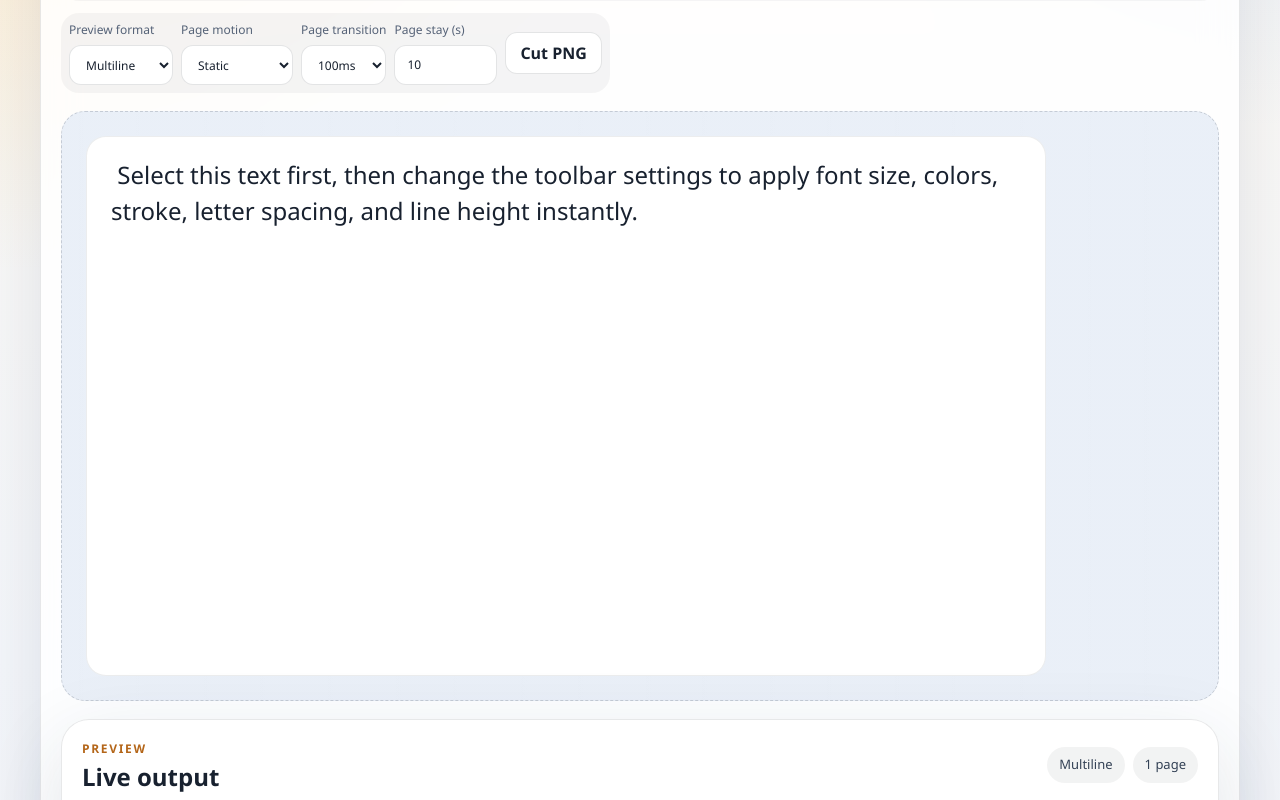
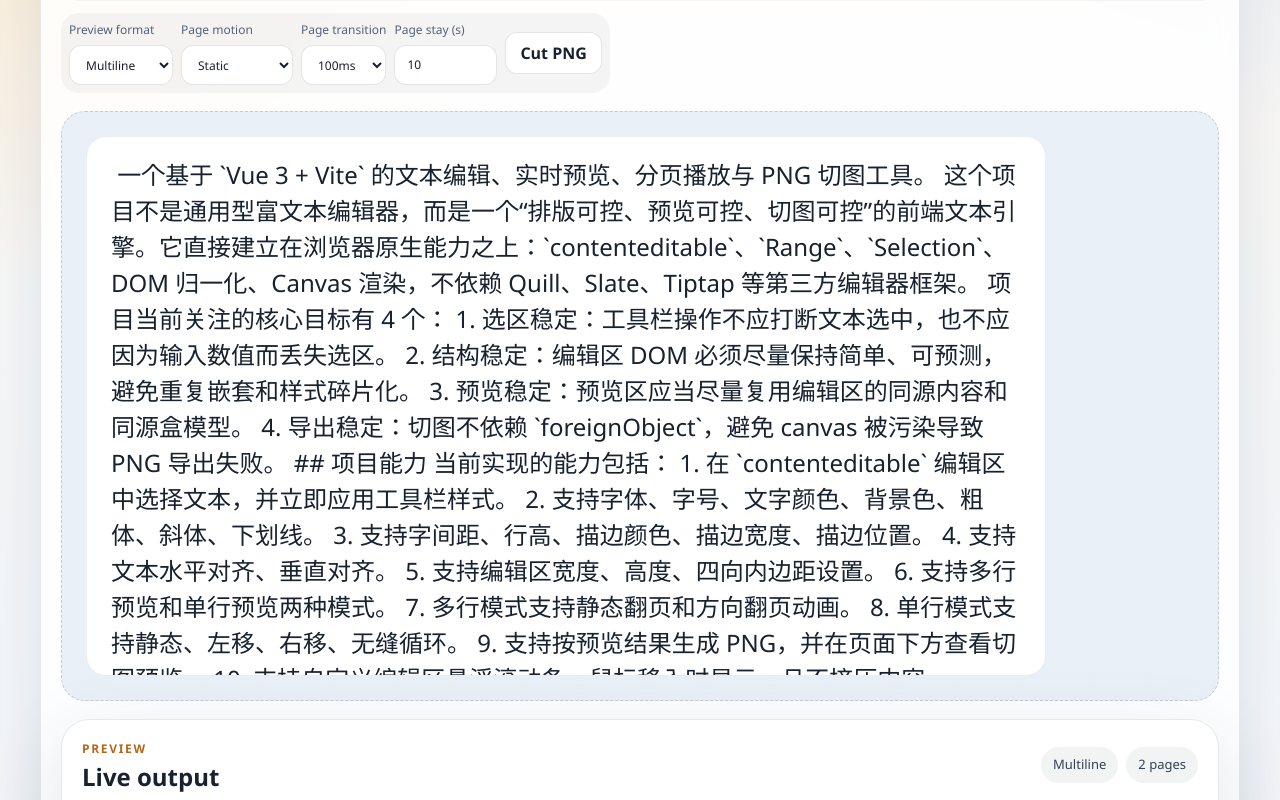
Before and after one commit to crank220/Vue3-Minimal-Editor, a Vue app: page / in a window 1280 px wide. Shown: the part 440-1240 px from the top of the page. Built offline with nearby package versions, Linux system fonts and the light colour scheme.

Commit message:
Document editor architecture and refresh default content

```diff
--- a/src/components/RichTextEditor.vue
+++ b/src/components/RichTextEditor.vue
@@ -548,8 +548,31 @@ watch(
             @input="onInput"
             @scroll="syncEditorScrollState"
           >
-            Select this text first, then change the toolbar settings to apply font size,
-            colors, stroke, letter spacing, and line height instantly.
+一个基于 `Vue 3 + Vite` 的文本编辑、实时预览、分页播放与 PNG 切图工具。
+
+这个项目不是通用型富文本编辑器，而是一个“排版可控、预览可控、切图可控”的前端文本引擎。它直接建立在浏览器原生能力之上：`contenteditable`、`Range`、`Selection`、DOM 归一化、Canvas 渲染，不依赖 Quill、Slate、Tiptap 等第三方编辑器框架。
+
+项目当前关注的核心目标有 4 个：
+
+1. 选区稳定：工具栏操作不应打断文本选中，也不应因为输入数值而丢失选区。
+2. 结构稳定：编辑区 DOM 必须尽量保持简单、可预测，避免重复嵌套和样式碎片化。
+3. 预览稳定：预览区应当尽量复用编辑区的同源内容和同源盒模型。
+4. 导出稳定：切图不依赖 `foreignObject`，避免 canvas 被污染导致 PNG 导出失败。
+
+## 项目能力
+
+当前实现的能力包括：
+
+1. 在 `contenteditable` 编辑区中选择文本，并立即应用工具栏样式。
+2. 支持字体、字号、文字颜色、背景色、粗体、斜体、下划线。
+3. 支持字间距、行高、描边颜色、描边宽度、描边位置。
+4. 支持文本水平对齐、垂直对齐。
+5. 支持编辑区宽度、高度、四向内边距设置。
+6. 支持多行预览和单行预览两种模式。
+7. 多行模式支持静态翻页和方向翻页动画。
+8. 单行模式支持静态、左移、右移、无缝循环。
+9. 支持按预览结果生成 PNG，并在页面下方查看切图预览。
+10. 支持自定义编辑区悬浮滚动条，鼠标移入时显示，且不挤压内容。
           </div>
 
           <div v-if="hasEditorScroll" class="editor-scrollbar">
```
Also changed, not shown: src/components/HelloWorld.vue (deleted, +0 -99 lines), 1 other file (tests, documents, lock files or other folders).
